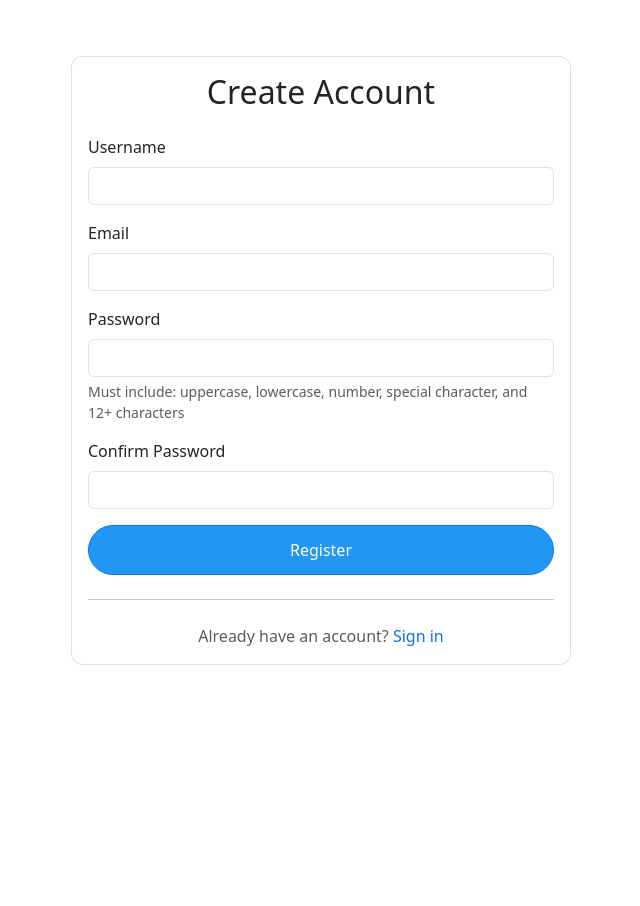
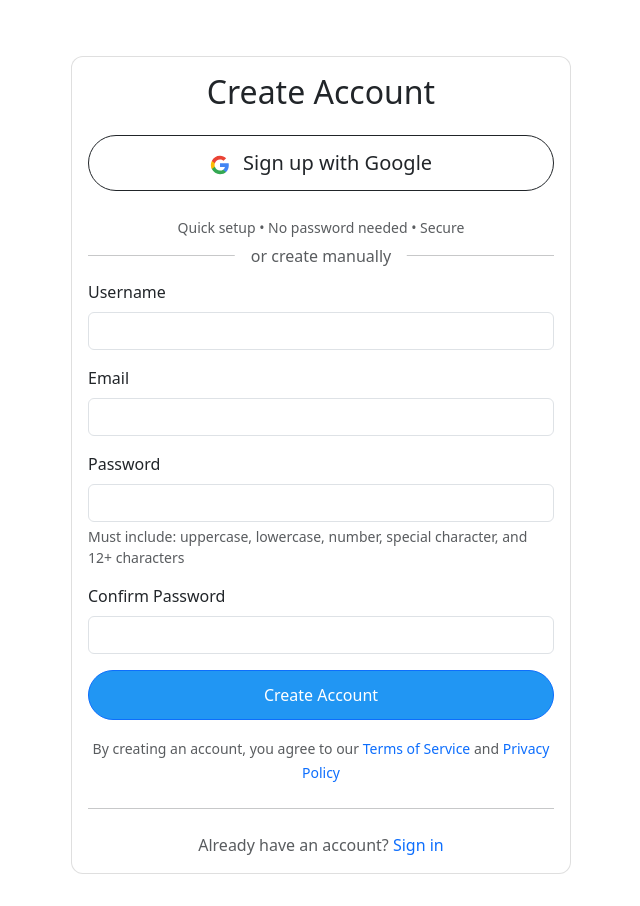
Before and after one commit to kwabsntim/Door-Dish, a Flask app: page /register in a window 1280 px wide. Shown: the part 72-978 px from the top of the page, without its empty margins (319-959 px from the left). Before the commit the page ends 737 px from the top, so only its background shows below. Run offline with Flask 3, Linux system fonts and the light colour scheme; some libraries are stand-ins or nearby versions.

Commit message:
Register page updated with google login

```diff
--- a/BuyAm/templates/register.html
+++ b/BuyAm/templates/register.html
@@ -5,6 +5,31 @@
     <div class="card-body">
         <h2 class="card-title text-center mb-4">Create Account</h2>
 
+        <!-- Google OAuth Button -->
+        <div class="d-grid gap-2 mb-4">
+            <a href="{{ url_for('google_login') }}" class="btn btn-outline-dark btn-lg" style="border-radius: 30px; padding: 12px;">
+                <svg width="20" height="20" viewBox="0 0 24 24" class="me-2">
+                    <path fill="#4285F4" d="M22.56 12.25c0-.78-.07-1.53-.2-2.25H12v4.26h5.92c-.26 1.37-1.04 2.53-2.21 3.31v2.77h3.57c2.08-1.92 3.28-4.74 3.28-8.09z"/>
+                    <path fill="#34A853" d="M12 23c2.97 0 5.46-.98 7.28-2.66l-3.57-2.77c-.98.66-2.23 1.06-3.71 1.06-2.86 0-5.29-1.93-6.16-4.53H2.18v2.84C3.99 20.53 7.7 23 12 23z"/>
+                    <path fill="#FBBC05" d="M5.84 14.09c-.22-.66-.35-1.36-.35-2.09s.13-1.43.35-2.09V7.07H2.18C1.43 8.55 1 10.22 1 12s.43 3.45 1.18 4.93l2.85-2.22.81-.62z"/>
+                    <path fill="#EA4335" d="M12 5.38c1.62 0 3.06.56 4.21 1.64l3.15-3.15C17.45 2.09 14.97 1 12 1 7.7 1 3.99 3.47 2.18 7.07l3.66 2.84c.87-2.6 3.3-4.53 6.16-4.53z"/>
+                </svg>
+                Sign up with Google
+            </a>
+        </div>
+
+        <!-- Benefits of Google Sign-up -->
+        <div class="text-center mb-3">
+            <small class="text-muted">Quick setup • No password needed • Secure</small>
+        </div>
+
+        <!-- Divider -->
+        <div class="position-relative mb-4">
+            <hr>
+            <span class="position-absolute top-50 start-50 translate-middle bg-white px-3 text-muted">or create manually</span>
+        </div>
+
+        <!-- Manual Registration Form -->
         <form method="POST" novalidate>
             {{ form.csrf_token }}
 
@@ -30,8 +55,7 @@
             <div class="mb-3">
                 {{ form.password.label(class="form-label") }}
                 {{ form.password(class="form-control" + (" is-invalid" if form.password.errors else "")) }}
-                <div class="form-text">Must include: uppercase, lowercase, number, special character, and 12+ characters
-                </div>
+                <div class="form-text">Must include: uppercase, lowercase, number, special character, and 12+ characters</div>
                 {% for error in form.password.errors %}
                 <div class="invalid-feedback">{{ error }}</div>
                 {% endfor %}
@@ -40,16 +64,24 @@
             <!-- Confirm Password -->
             <div class="mb-3">
                 {{ form.confirm_password.label(class="form-label") }}
-                {{ form.confirm_password(class="form-control" + (" is-invalid" if form.confirm_password.errors else ""))
-                }}
+                {{ form.confirm_password(class="form-control" + (" is-invalid" if form.confirm_password.errors else "")) }}
                 {% for error in form.confirm_password.errors %}
                     <div class="invalid-feedback">{{ error }}</div>
                 {% endfor %}
             </div>
 
             <!-- Submit Button -->
-            <button type="submit" class="btn btn-primary w-100" style="border-radius:30px;padding:12px;background-color:#2196f3;">Register</button>
+            <button type="submit" class="btn btn-primary w-100" style="border-radius:30px;padding:12px;background-color:#2196f3;">Create Account</button>
         </form>
+
+        <!-- Terms and Privacy Notice -->
+        <div class="text-center mt-3">
+            <small class="text-muted">
+                By creating an account, you agree to our
+                <a href="#" class="text-decoration-none">Terms of Service</a> and
+                <a href="#" class="text-decoration-none">Privacy Policy</a>
+            </small>
+        </div>
 
         <hr class="my-4">
 
```
Also changed, not shown: BuyAm/instance/door_dash_DB.db.
